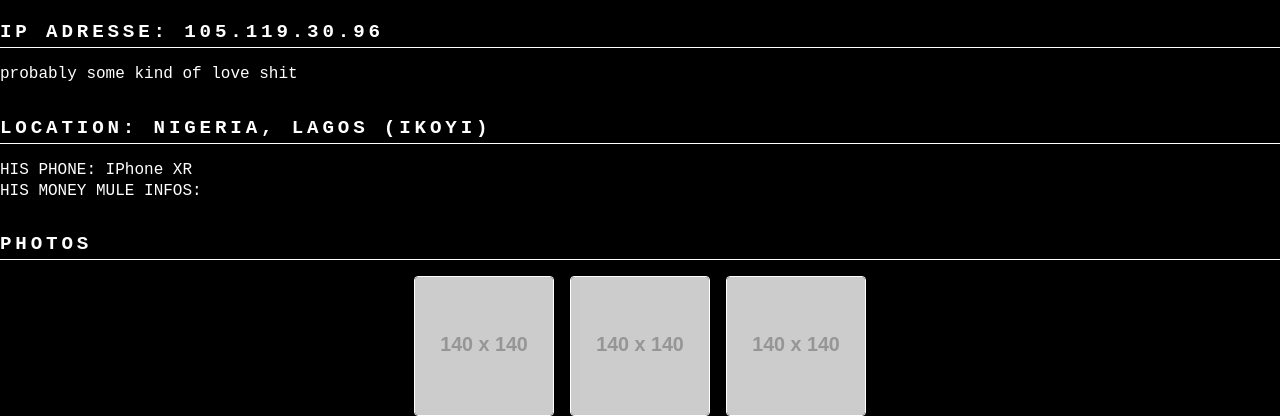
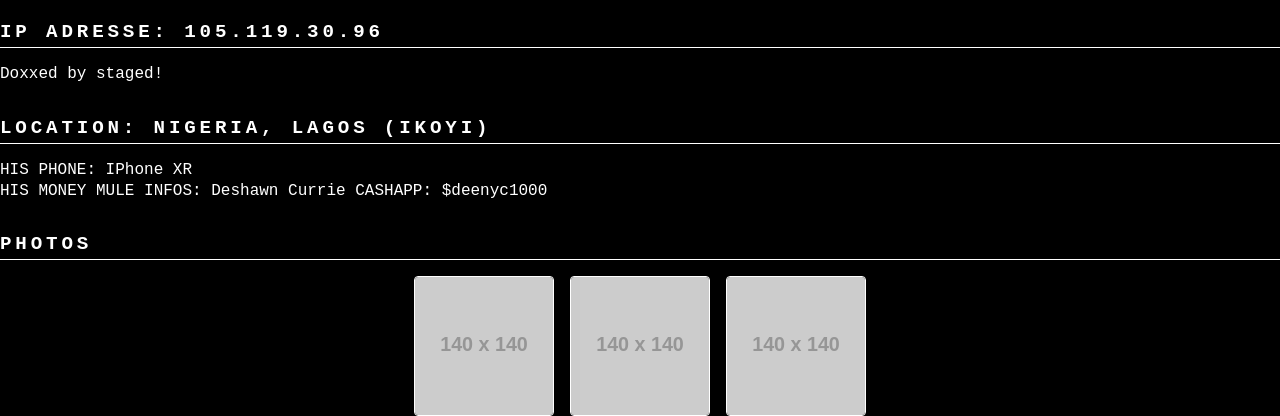
Before and after one commit to scamlol/staged.github.io, a plain HTML site: page index.html in a window 1280 px wide. Shown: the part 400-816 px from the top of the page. Drawn offline with Linux system fonts and the light colour scheme; placeholder pictures from the web are drawn by us.

Commit message:
Update index.html

```diff
--- a/index.html
+++ b/index.html
@@ -143,13 +143,13 @@
 
       <div class="section" id="scam-type">
         <h2>IP ADRESSE: 105.119.30.96</h2>
-        <p>probably some kind of love shit</p>
+        <p>Doxxed by staged!</p>
       </div>
 
       <div class="section" id="scammer">
         <h2>LOCATION: Nigeria, Lagos (Ikoyi)</h2>
         <p>HIS PHONE: IPhone XR</p>
-        <p>HIS MONEY MULE INFOS:</p>
+        <p>HIS MONEY MULE INFOS: Deshawn Currie CASHAPP: $deenyc1000</p>
       </div>
 
       <div class="section" id="photos">
```
